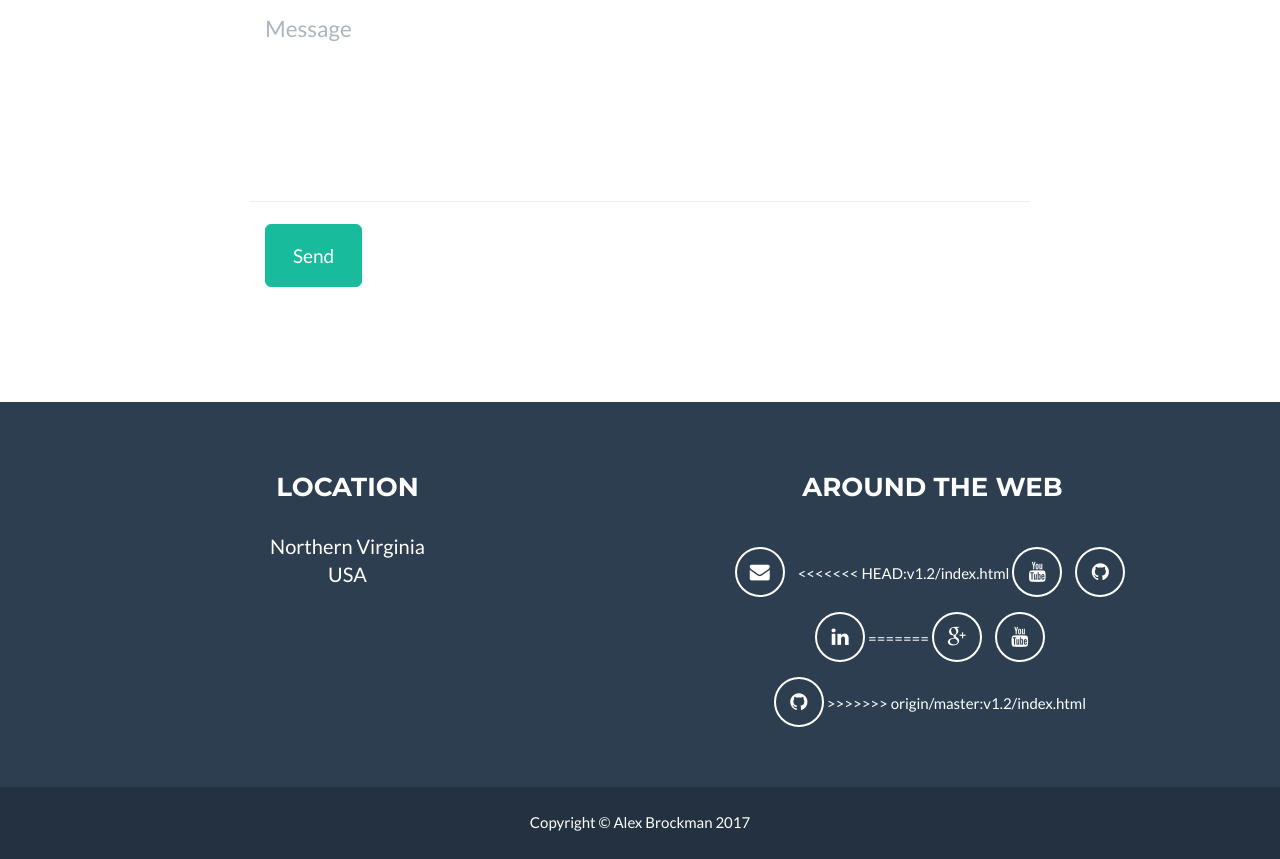
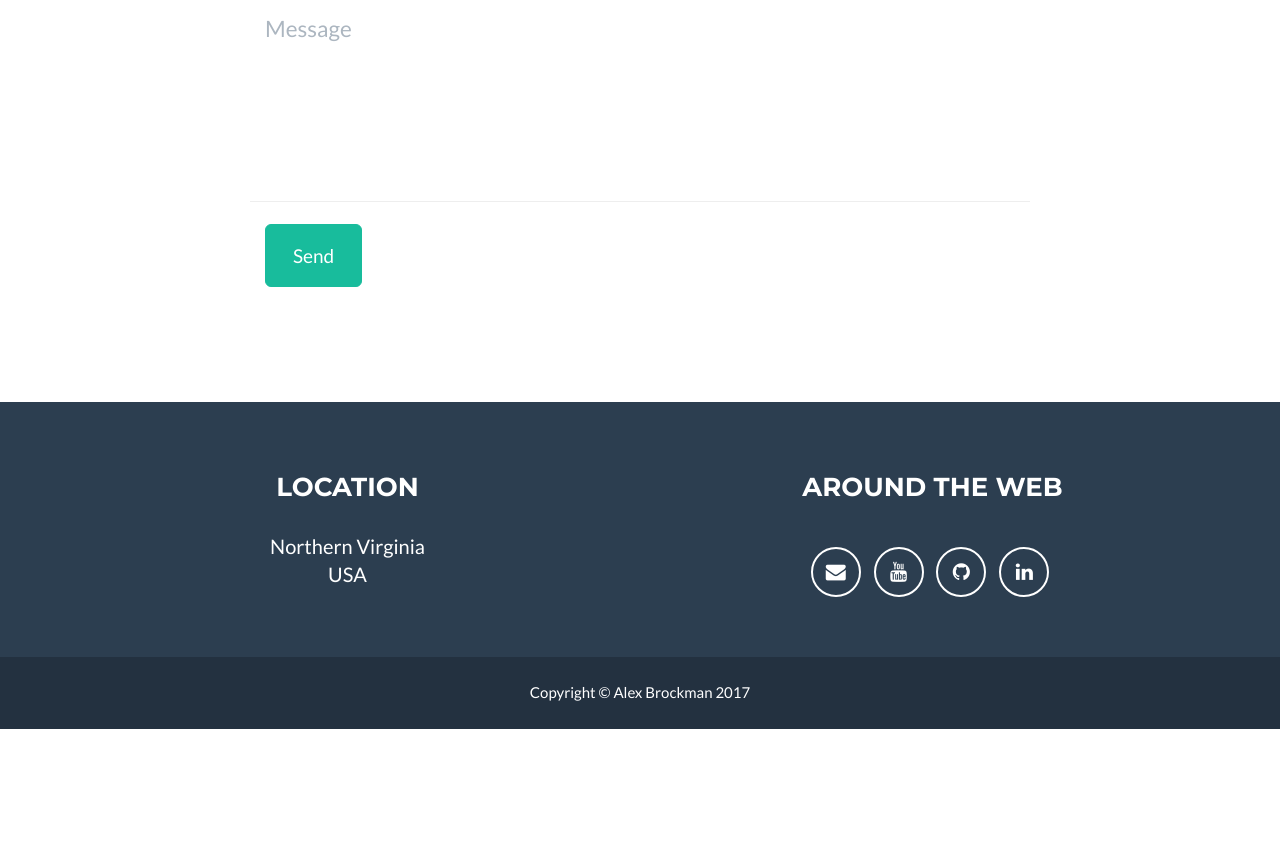
Before and after one commit to brockly/personalsite, a plain HTML site: page v1.2/index.html in a window 1280 px wide. Shown: the part 3349-4208 px from the top of the page. After the commit the page ends 4078 px from the top, so only its background shows below. Drawn offline with nearby package versions, Linux system fonts and the light colour scheme.

Commit message:
Fix previous commit

```diff
--- a/v1.2/index.html
+++ b/v1.2/index.html
@@ -275,7 +275,6 @@
                                 <a target="_blank" href="https://plus.google.com/107549324844929340849" class="btn-social btn-outline"><i class="fa fa-fw fa-google-plus"></i></a>
                             </li>-->
                             <li>
-<<<<<<< HEAD:v1.2/index.html
                                 <a target="_blank" href="http://www.youtube.com/techn0lockr" class="btn-social btn-outline"><i class="fa fa-fw fa-youtube"></i></a>
                             </li>
                             <li>
@@ -283,15 +282,6 @@
                             </li>
                             <li>
                                 <a target="_blank" href="www.linkedin.com/in/alex-brockman-98b82611b" class="btn-social btn-outline"><i class="fa fa-fw fa-linkedin"></i></a>
-=======
-                                <a target="_blank" href="https://plus.google.com/107549324844929340849" class="btn-social btn-outline"><i class="fa fa-fw fa-google-plus"></i></a>
-                            </li>
-                            <li>
-                                <a target="_blank" href="http://www.youtube.com/techn0lockr" class="btn-social btn-outline"><i class="fa fa-fw fa-youtube"></i></a>
-                            </li>
-                            <li>
-                                <a target="_blank" href="http://www.github.com/brockly" class="btn-social btn-outline"><i class="fa fa-fw fa-github"></i></a>
->>>>>>> origin/master:v1.2/index.html
                             </li>
                             <!--<li>
                                 <a href="#" class="btn-social btn-outline"><i class="fa fa-fw fa-dribbble"></i></a>
```
